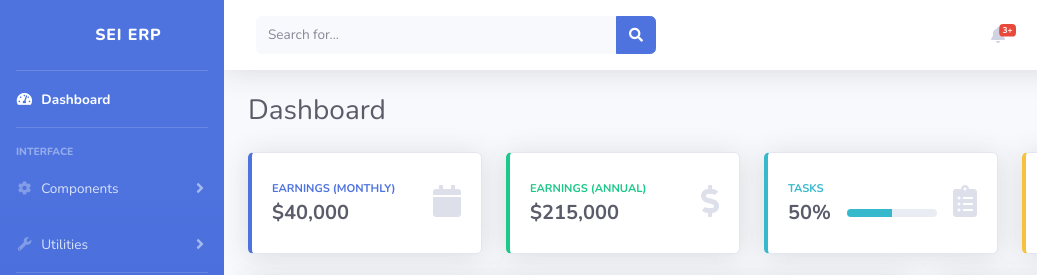
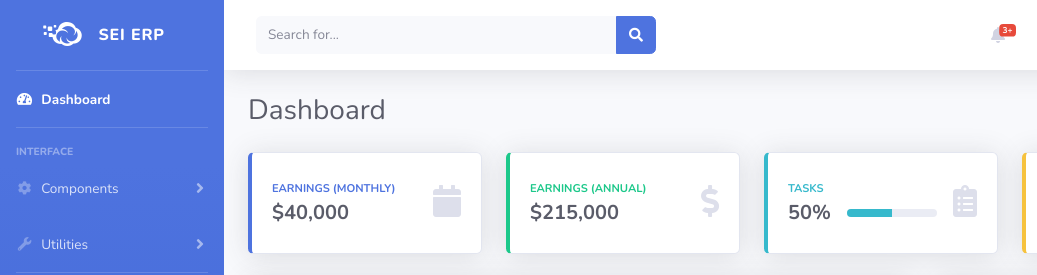
Before and after one commit to OmeOllin/SEI, a website with bundled scripts: page index.html in a window 1280 px wide. Shown: the top 275 px of the page, 0-1037 px from the left. Built offline with nearby package versions, Linux system fonts and the light colour scheme.

Commit message:
Update index.html
Se cambia el icono

```diff
--- a/index.html
+++ b/index.html
@@ -33,8 +33,8 @@
 
             <!-- Sidebar - Brand -->
             <a class="sidebar-brand d-flex align-items-center justify-content-center" href="index.html">
-                <div class="sidebar-brand-icon rotate-n-15">
-                    <i class="fas fa-cloudversify"></i>
+                <div class="sidebar-brand-icon">
+                    <i class="fab fa-cloudversify"></i>
                 </div>
                 <div class="sidebar-brand-text mx-3">SEI ERP</sup></div>
             </a>
```
